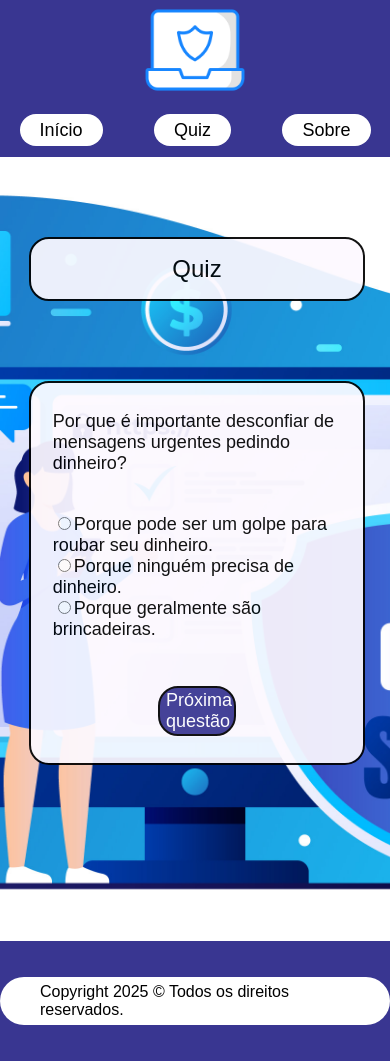
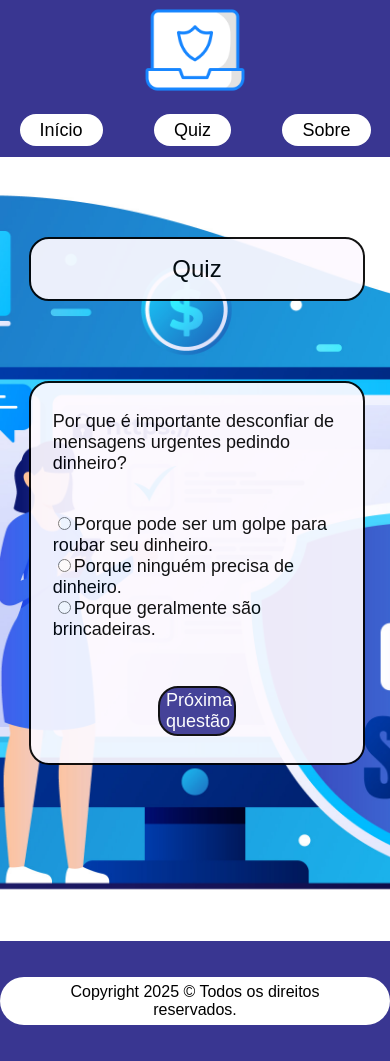
Before and after one commit to Robert-025/Pex-UniDrummond-5, a React (Create React App) app: page /quiz in a window 390 px wide. Built offline with nearby package versions, Linux system fonts and the light colour scheme.

Commit message:
novos ajustes de novo

```diff
--- a/src/styles/App.css
+++ b/src/styles/App.css
@@ -419,6 +419,11 @@ label {
     width: 100%;
   }
 
+  .direitos {
+    font-size: 18px;
+    text-align: center;
+  }
+
   .links-cabecalho a:hover {
     text-decoration: underline;
     font-size: 24px;
@@ -467,6 +472,7 @@ label {
 
   .direitos {
     font-size: 16px;
+    text-align: center;
   }
 
   .frases-sobre img {
```
